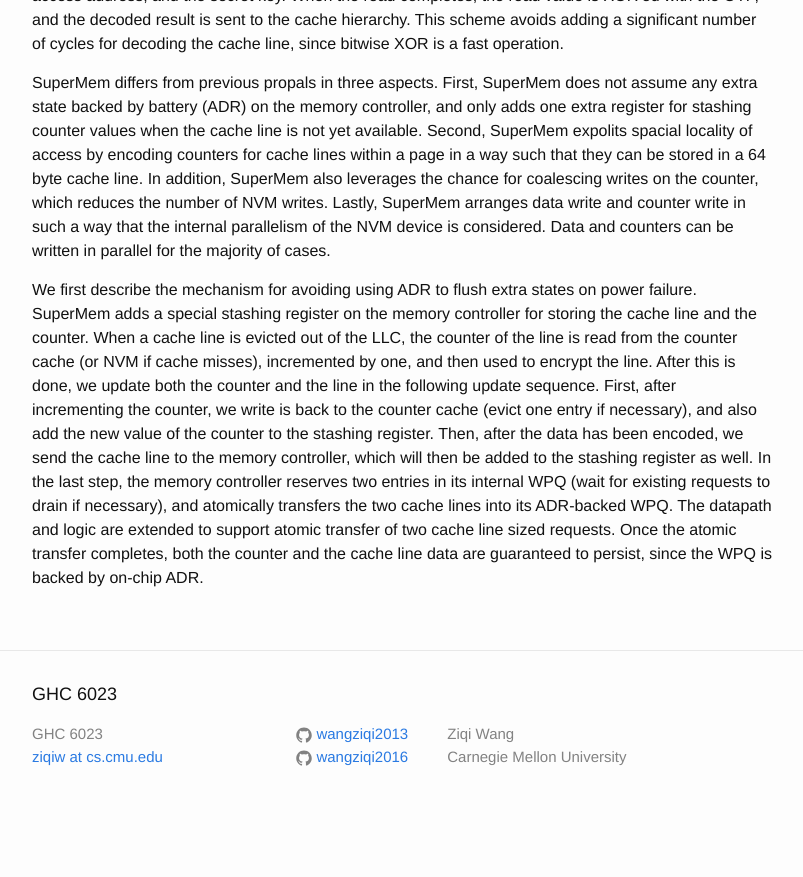
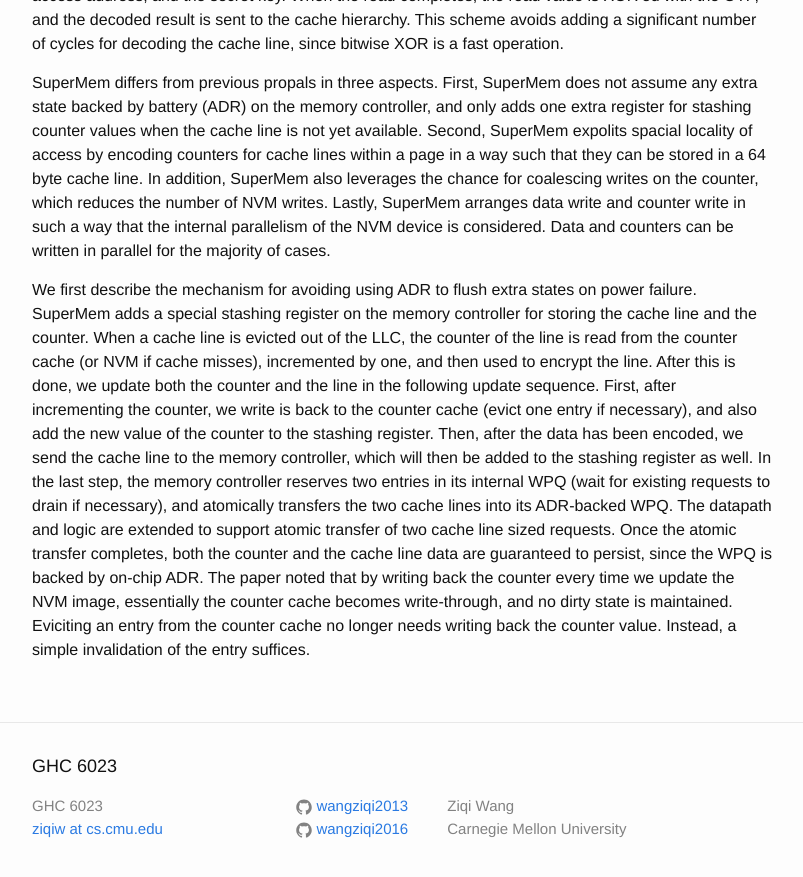
Before and after one commit to wangziqi2013/wangziqi2013.github.io, a Jekyll site: the page built from _posts/2019-12-12-supermem.markdown, in a window 1280 px wide and 900 px high, scrolled down 1501 px. Shown: the top 877 px of the window, without its empty margins (238-1041 px from the left). Built offline with Jekyll 4.4.1, drawn with Linux system fonts in a browser that asks for light colours; before the commit the page ends 2329 px from its top, so only the background shows below that.

Commit message:
Small change

```diff
--- a/_posts/2019-12-12-supermem.markdown
+++ b/_posts/2019-12-12-supermem.markdown
@@ -66,4 +66,7 @@ the cache line to the memory controller, which will then be added to the stashin
 step, the memory controller reserves two entries in its internal WPQ (wait for existing requests to drain if necessary),
 and atomically transfers the two cache lines into its ADR-backed WPQ. The datapath and logic are extended to support
 atomic transfer of two cache line sized requests. Once the atomic transfer completes, both the counter and the cache
-line data are guaranteed to persist, since the WPQ is backed by on-chip ADR.
+line data are guaranteed to persist, since the WPQ is backed by on-chip ADR. The paper noted that by writing back the
+counter every time we update the NVM image, essentially the counter cache becomes write-through, and no dirty state is
+maintained. Eviciting an entry from the counter cache no longer needs writing back the counter value. Instead, a simple
+invalidation of the entry suffices.
```
